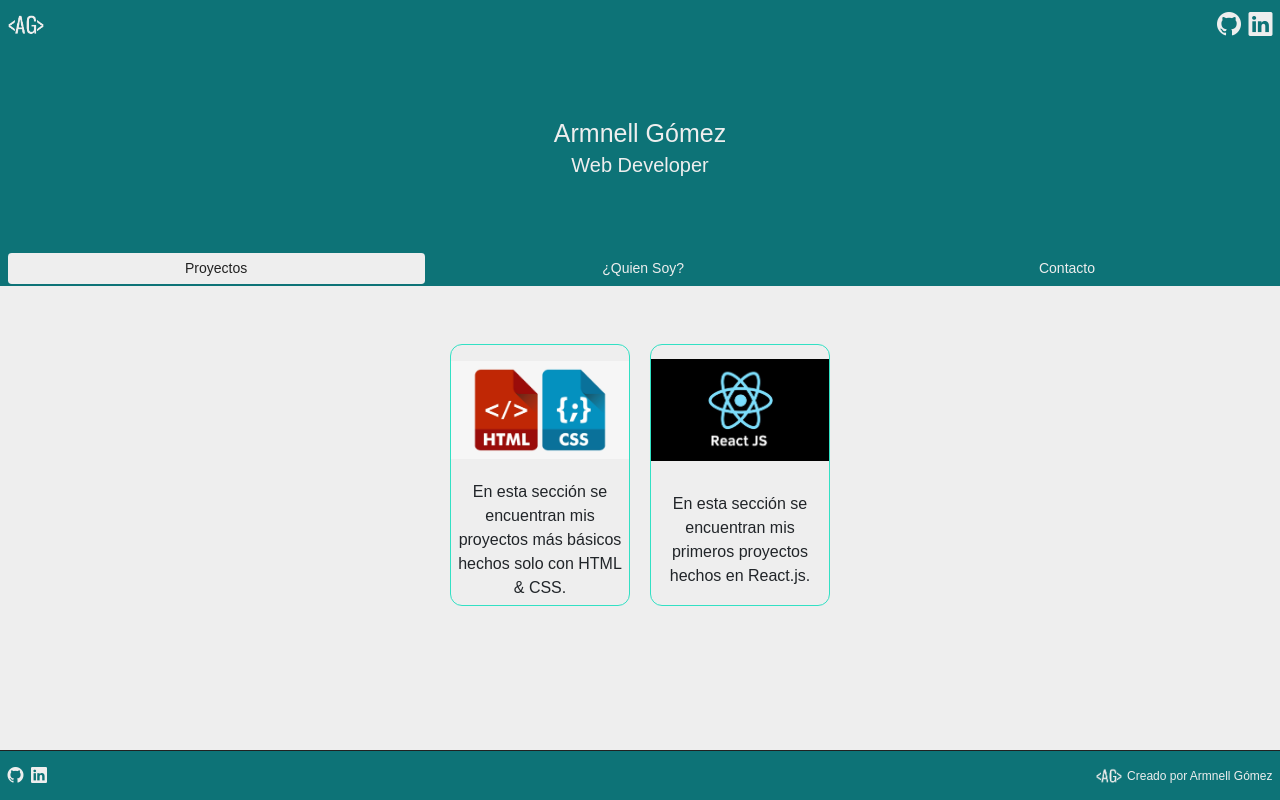
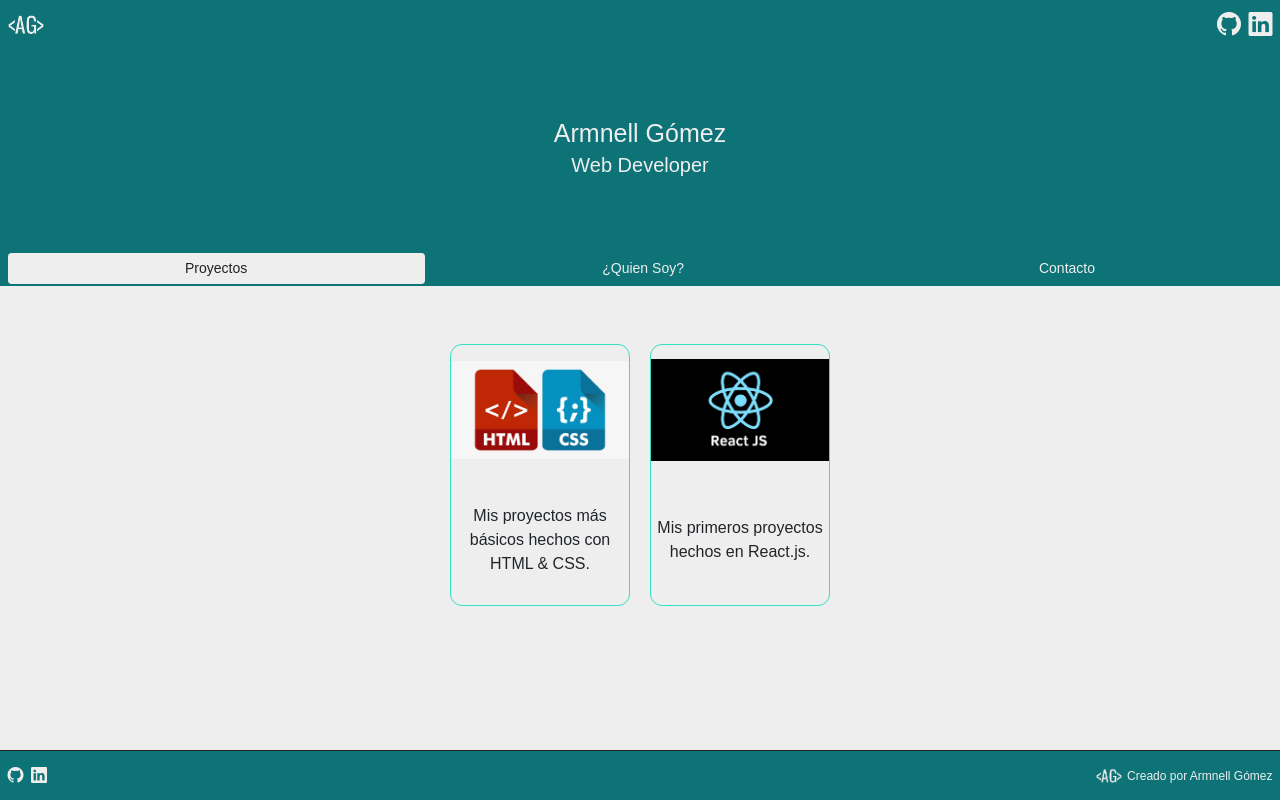
Before and after one commit to ArmnellJackson/Armnellgomez, a React (Create React App) app: page / in a window 1280 px wide. Built offline with nearby package versions, Linux system fonts and the light colour scheme.

Commit message:
Agregue otras cards de proyectos en HTMLyCSS.

```diff
--- a/src/componentes/Proyectos.js
+++ b/src/componentes/Proyectos.js
@@ -33,13 +33,13 @@ function Proyectos() {
 								onClick={mostrarProyectosHtmlCss}
 								img={HTMLyCSS}
 								alt='logo html y css'
-								text='En esta sección se encuentran mis proyectos más básicos hechos solo con HTML & CSS.'
+								text='Mis proyectos más básicos hechos con HTML & CSS.'
 							/>
 							<Card
 								onClick={mostrarProyectosReact}
 								img={ImgReact}
 								alt='logo react.js'
-								text='En esta sección se encuentran mis primeros proyectos hechos en React.js.'
+								text='Mis primeros proyectos hechos en React.js.'
 							/>
 						</>
 					)}
--- a/src/componentes/ProyectosHtmlCss.js
+++ b/src/componentes/ProyectosHtmlCss.js
@@ -24,19 +24,19 @@ function ProyectosHtmlCss() {
 				text='Card en la que implemente FlexBox y Grid.'
 			/>
 
-			{/* <Card
-				href=''
+			<Card
+				href='https://armnellgomez-clone-de-google.s3.amazonaws.com/index.html'
 				img={ImgLogoGoogle}
 				alt='google'
 				text='Clon del buscador de Google(Aun no es Responsive).'
 			/>
 
 			<Card
-				href=''
+				href='https://armnellgomez-my-team-page.s3.amazonaws.com/index.html'
 				img={MarvelAndDC}
 				alt='marvel y dc'
 				text='Pagina de mi equipo de trabajo.'
-			/> */}
+			/>
 
 			<Card
 				href='https://armnellgomez-reproductor-de-mmusica.s3.amazonaws.com/index.html'
```
